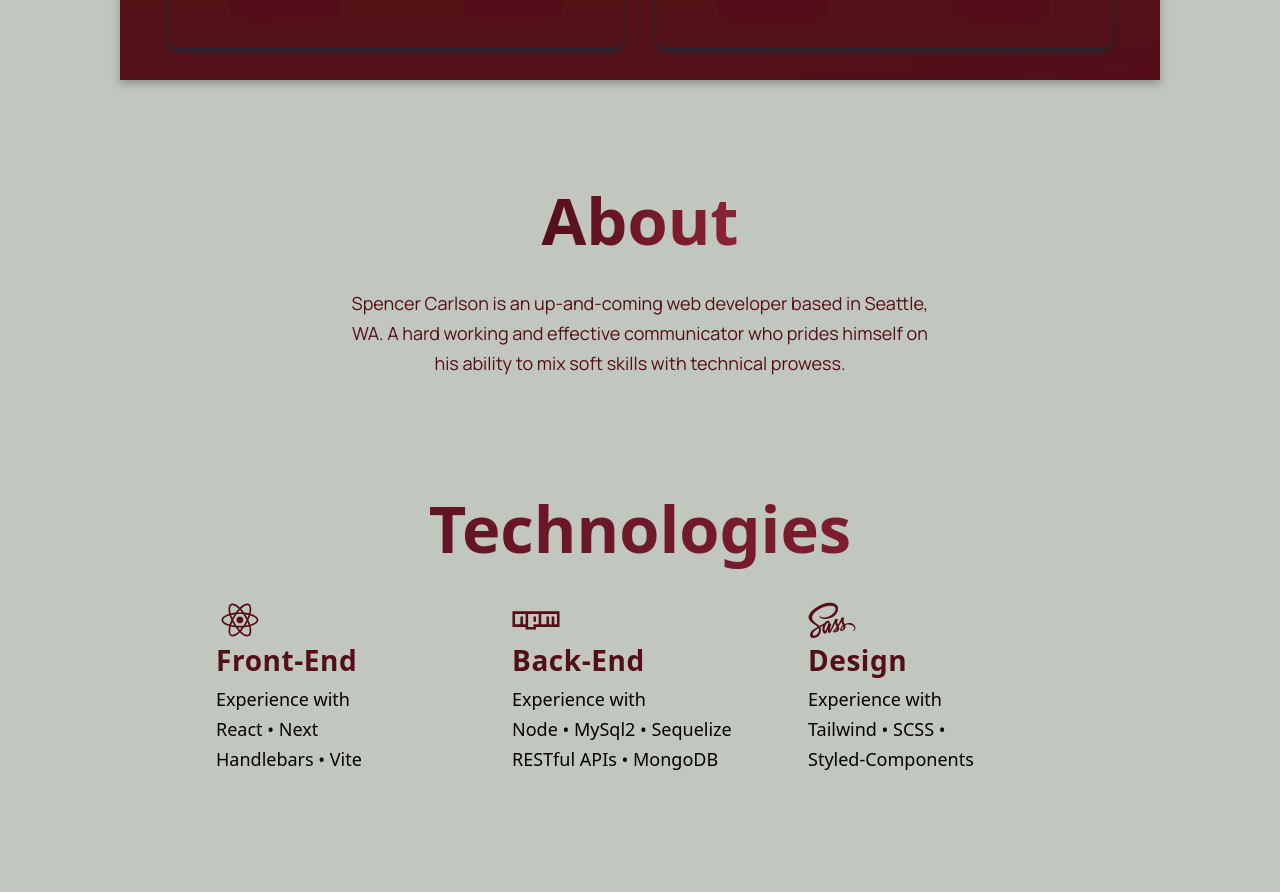
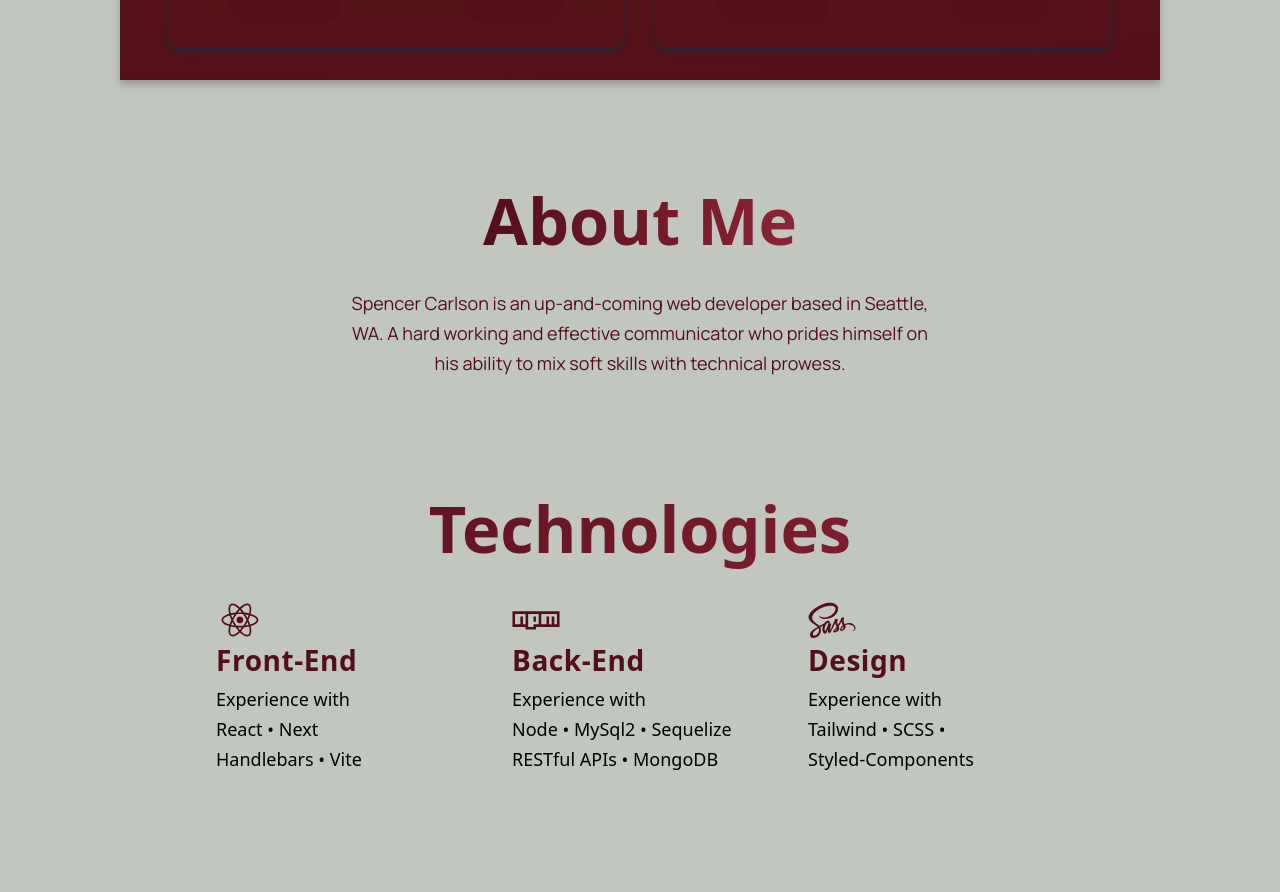
Before and after one commit to anomic84/Personal-Portfolio-React-Tailwind-, a React (Create React App) app: page / in a window 1280 px wide. Shown: the part 3687-4579 px from the top of the page. Built offline with nearby package versions, Linux system fonts and the light colour scheme; a web font is replaced by a local one.

Commit message:
changed 'about' to 'about me'

```diff
--- a/src/containers/About/About.jsx
+++ b/src/containers/About/About.jsx
@@ -6,7 +6,7 @@ const About = () => {
             <div className="w-[32px] h-[2px] rounded-[10px] gradient__bg3 my-[2rem] ml-[1rem] sm:w-[48px] sm:h-[4px] md:w-[64px] md:h-[6px]" />
             <br />
             <h2 className="text-[28px] sm:text-[56px] md:text-[65px] sm:leading-[56px] md:leading-[72px] font-bold inline-block bg-gradient-to-r  from-scred to-scredhover text-transparent bg-clip-text  text-center
-      mb-[8px] pt-[16px] sm:pt-[40px] md:pt-[58px] pb-[8px] sm:pb-[12px] md:pb-[16px] max-w-full sm:mb-[20px] md:mb-[16px]">About</h2>
+      mb-[8px] pt-[16px] sm:pt-[40px] md:pt-[58px] pb-[8px] sm:pb-[12px] md:pb-[16px] max-w-full sm:mb-[20px] md:mb-[16px]">About Me</h2>
             <p className='font-manrope text-scred max-w-[400px] md:max-w-[600px] text-center
             text-[14px] sm:text-[16px] md:text-[18px] leading-[22px] sm:leading-[28px] md:leading-[30px]'>
                 Spencer Carlson is an up-and-coming web developer based in Seattle, WA. A hard working and effective communicator who prides himself on his ability to mix soft skills with technical prowess.
```
